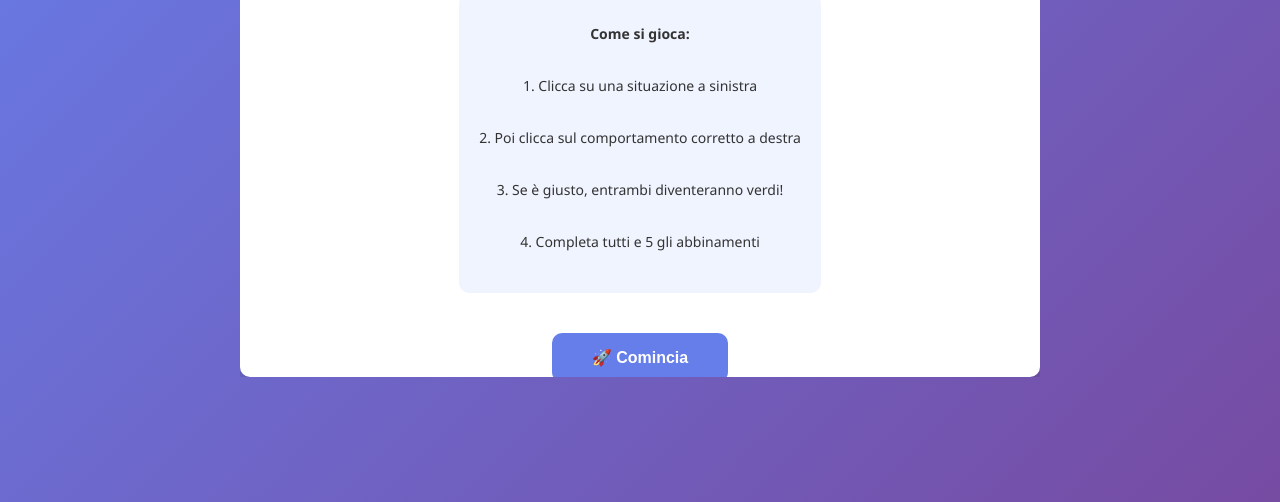
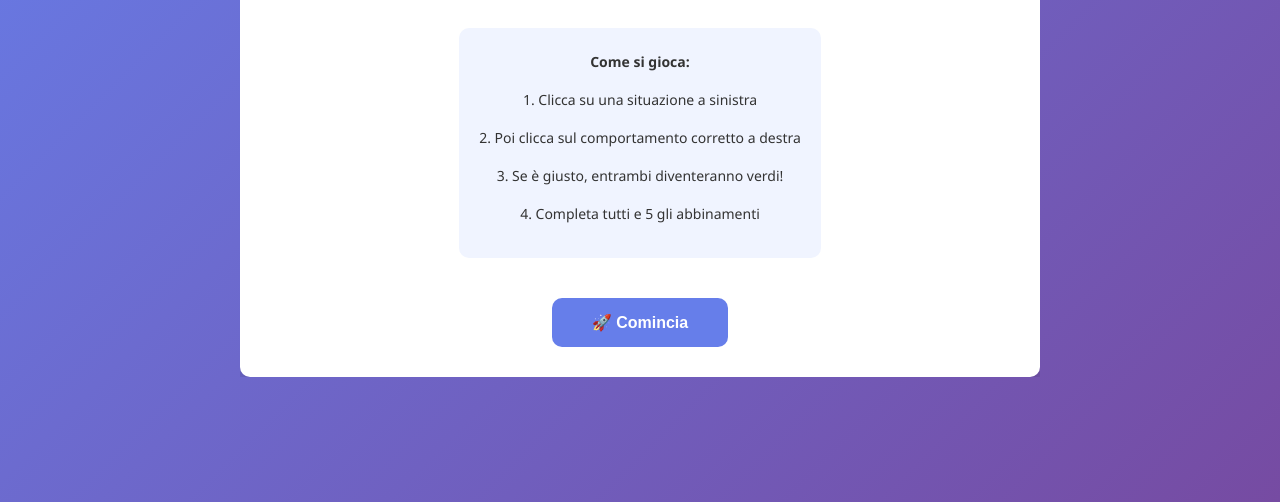
Before and after one commit to FraBellucci/Scenario-e-procedura-231, a plain HTML site: page index.html in a window 1280 px wide. Shown: the part 298-800 px from the top of the page. Drawn offline with Linux system fonts and the light colour scheme.

Commit message:
Update index.html

```diff
--- a/index.html
+++ b/index.html
@@ -30,7 +30,7 @@
         h1 { font-size: 17px; }
         h2 { font-size: 15px; }
         h3 { font-size: 13px; }
-        p { font-size: 11px; line-height: 3; }
+        p { font-size: 11px; line-height: 2; }
 
         /* Intro Page */
         .intro-page {
```
